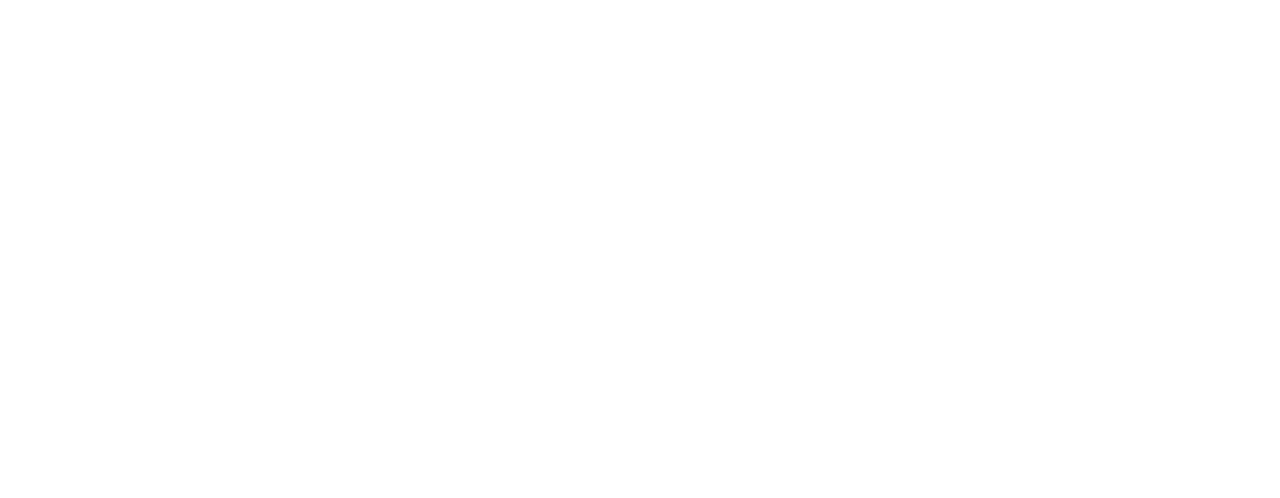
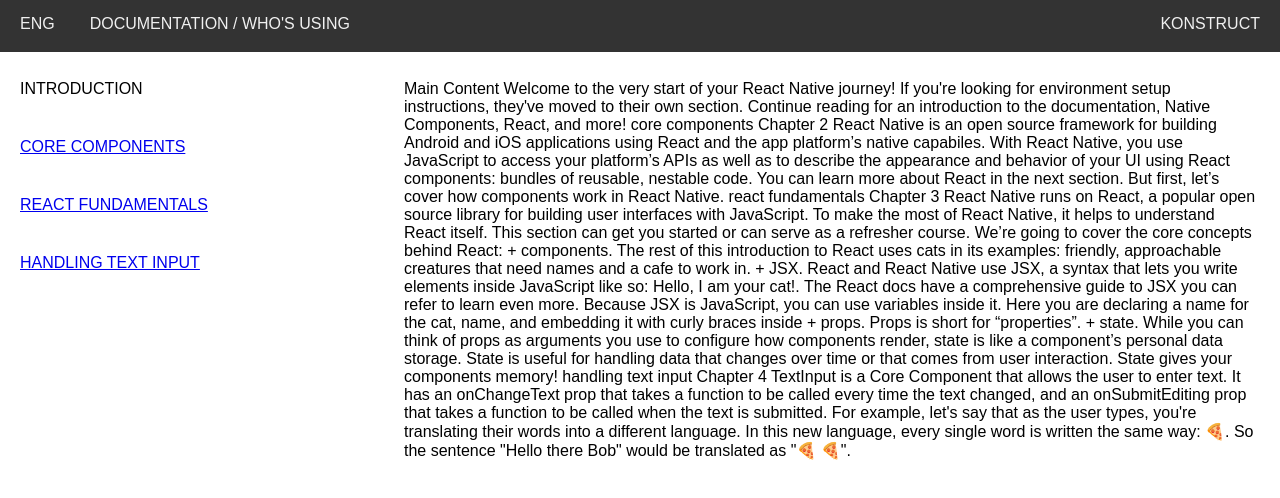
Before and after one commit to OlenaKin/Positioning-HW, a plain HTML site: page index.html in a window 1280 px wide. Drawn offline with Linux system fonts and the light colour scheme; a web font is replaced by a local one.

Commit message:
Made the layout using css flex

```diff
--- a/index.html
+++ b/index.html
@@ -1,11 +1,55 @@
 <!DOCTYPE html>
 <html lang="en">
 <head>
-    <meta charset="UTF-8">
-    <meta name="viewport" content="width=device-width, initial-scale=1.0">
-    <title>Document</title>
+  <meta charset="UTF-8">
+  <meta name="viewport" content="width=device-width, initial-scale=1.0">
+  <title>Fixed Header and Sticky Sidebar Layout</title>
+  <link rel="stylesheet" href="style.css">
+  <link rel="preconnect" href="https://fonts.googleapis.com">
+  <link rel="preconnect" href="https://fonts.googleapis.com">
+<link rel="preconnect" href="https://fonts.gstatic.com" crossorigin>
+<link href="https://fonts.googleapis.com/css2?family=Francois+One&family=Montserrat:ital,wght@0,100..900;1,100..900&display=swap" rel="stylesheet">
 </head>
 <body>
 
+  <header class="header">
+    <div class="header-container">
+    <ul class="header-list">
+        <li class="language">ENG</li>
+        <li class="nav-links">DOCUMENTATION / WHO'S USING</li>
+        <li class="logo-link">KONSTRUCT</li>
+      </ul>
+    </div>
+  </header>
+  <div class="container">
+    <aside class="sidebar">
+        <ul class="sidebar-menu">
+            <li class="sidebar-item"><a>INTRODUCTION</a></li>
+            <li class="sidebar-item"><a href="#">CORE COMPONENTS</a></li>
+            <li class="sidebar-item"><a href="#">REACT FUNDAMENTALS</a></li>
+            <li class="sidebar-item"><a href="#">HANDLING TEXT INPUT</a></li>
+          </ul>
+    </aside>
+    <main class="main-content">
+        Main Content
+        Welcome to the very start of your React Native journey! If you're looking for environment setup instructions, they've moved to their own section. Continue reading for an introduction to the documentation, Native Components, React, and more!
+        core components
+        Chapter 2
+        React Native is an open source framework for building Android and iOS applications using React and the app platform’s native capabiles. With React Native, you use JavaScript to access your platform’s APIs as well as to describe the appearance and behavior of your UI using React components: bundles of reusable, nestable code. You can learn more about React in the next section. But first, let’s cover how components work in React Native.
+        react fundamentals
+        Chapter 3
+        React Native runs on React, a popular open source library for building user interfaces with JavaScript. To make the most of React Native, it helps to understand React itself. This section can get you started or can serve as a refresher course.
+        We’re going to cover the core concepts behind React:
+        + components. The rest of this introduction to React uses cats in its examples: friendly, approachable creatures that need names and a cafe to work in.
+        + JSX. React and React Native use JSX, a syntax that lets you write elements inside JavaScript like so:
+        Hello, I am your cat!.
+        The React docs have a comprehensive guide to JSX you can refer to learn even more. Because JSX is JavaScript, you can use variables inside it. Here you are declaring a name for the cat, name, and embedding it with curly braces inside <Text>
+        + props. Props is short for “properties”.
+        + state. While you can think of props as arguments you use to configure how components render, state is like a component’s personal data storage. State is useful for handling data that changes over time or that comes from user interaction. State gives your components memory!
+        handling text input
+        Chapter 4
+        TextInput is a Core Component that allows the user to enter text. It has an onChangeText prop that takes a function to be called every time the text changed, and an onSubmitEditing prop that takes a function to be called when the text is submitted.
+        For example, let's say that as the user types, you're translating their words into a different language. In this new language, every single word is written the same way: 🍕. So the sentence "Hello there Bob" would be translated as "🍕 🍕".
+    </main>
+  </div>
 </body>
-</html>
--- a/style.css
+++ b/style.css
@@ -0,0 +1,136 @@
+* {
+    margin: 0;
+    padding: 0;
+    box-sizing: border-box;
+  }
+
+  /* Body Styling */
+  body {
+    font-family: Arial, sans-serif;
+    display: flex;
+    flex-direction: column;
+    align-items: center;
+    min-height: 100vh;
+    margin: 0;
+    font-family: "Francois One", sans-serif;
+  }
+
+  /* Header Styling */
+  .header {
+    position: fixed;
+    top: 0;
+    width: 100%;
+    background-color: #333;
+    color: #fff;
+    padding: 10px 0;
+    z-index: 1000;
+  }
+
+  .header-container{
+    max-width: 1440px;
+    width: 100%;
+    height: 2rem;
+    vertical-align: middle;
+    white-space: nowrap;
+    width: 100%;
+    margin: 0 auto;
+    color: #f0f0f0;
+    padding: 0px;
+
+  }
+
+  .header-list {
+    display: flex;
+    justify-content: start;
+    list-style: none;
+    gap: 35px;
+    padding: 5px 20px;
+  }
+
+
+  .logo-link{
+    margin-left: auto;
+  }
+
+
+
+  /* Container Styling */
+  .container {
+    display: flex;
+    max-width: 1440px;
+    width: 100%;
+    margin-top: 60px; /* Height of the fixed header */
+    padding: 20 0px;
+  }
+
+  /* Sidebar Styling */
+  .sidebar {
+    flex: 0 0 24rem;
+    padding-top: 20px;
+    position: -webkit-sticky; /* For Safari */
+    position: sticky;
+    top: 80px; /* Height of the fixed header + some space */
+    height: calc(100vh - 80px);
+    overflow-y: auto;
+
+  }
+
+  .sidebar-menu{
+    list-style: none;
+    padding: 0 20px;
+  }
+
+  .sidebar-item{
+    padding-bottom: 40px;
+  }
+
+  /* Main Content Styling */
+  .main-content {
+    flex: 1;
+    background-color: #fff;
+    padding: 20px ;
+  }
+
+  /* Responsive Styles */
+@media (max-width: 1024px) {
+    .container {
+      flex-direction: column;
+      align-items: center;
+    }
+
+    .sidebar {
+      width: 100%;
+      position: relative;
+      top: auto;
+      height: auto;
+      overflow-y: visible;
+    }
+
+    .main-content {
+      width: 100%;
+    }
+  }
+
+  @media (max-width: 768px) {
+    .nav-list {
+      flex-direction: column;
+      align-items: center;
+    }
+
+    .nav-list li {
+      margin: 10px 0;
+    }
+
+    .header {
+      padding: 20px 0;
+      position: static;
+    }
+
+
+
+    .sidebar-item{
+        text-align: center;
+        margin-bottom: 0;
+
+    }
+  }
```
